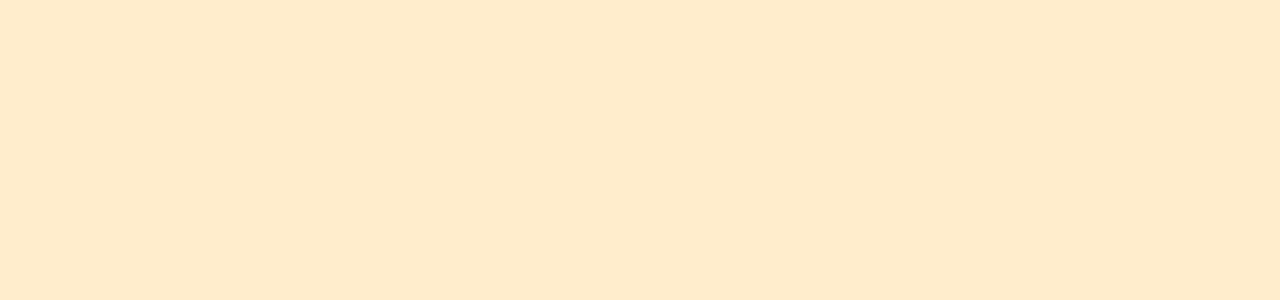
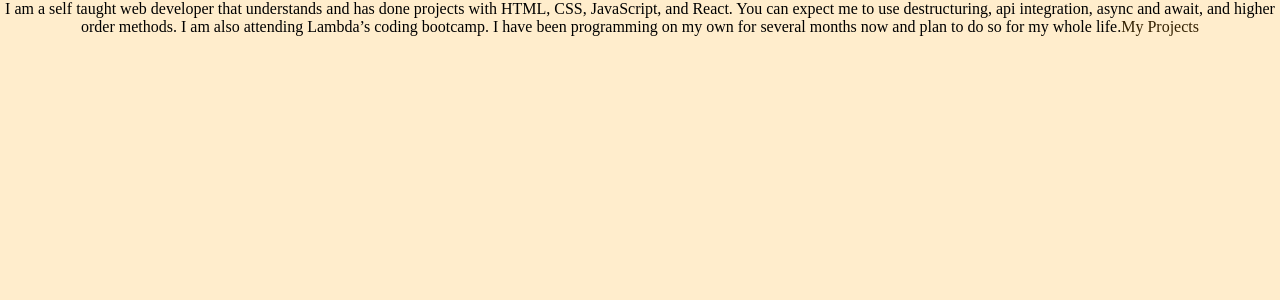
Before and after one commit to collerhatguy/portfolio-react, a React (Create React App) app: page / in a window 1280 px wide. Shown: the top 300 px of the page. Built offline with nearby package versions, Linux system fonts and the light colour scheme; the HTML template or start-up script is replaced by a standard one.

Commit message:
pages workin fine

```diff
--- a/src/App.js
+++ b/src/App.js
@@ -2,12 +2,14 @@
 import "./style/App.css";
 import {BrowserRouter as Router, Switch, Route} from "react-router-dom";
 import ProjectPage from "./components/ProjectPage";
+import AboutPage from "./components/AboutPage";
 
 function App() {
   return (
     <Router>
       <Switch>
         <Route path="/projects" component={ProjectPage}/>
+        <Route path="/" exact component={AboutPage}/>
       </Switch>
     </Router>
   );
--- a/src/components/AboutPage.js
+++ b/src/components/AboutPage.js
@@ -1,4 +1,5 @@
-import React from 'react'
+import React from 'react';
+import {Link} from "react-router-dom";
 
 export default function AboutPage() {
     return (
@@ -9,6 +10,9 @@
             async and await, and higher order methods. I am also
             attending Lambda’s coding bootcamp. I have been programming
             on my own for several months now and plan to do so for my whole life.
+            <Link to="/projects" className="link">
+                My Projects
+            </Link>
         </div>
     )
 }
--- a/src/components/ProjectPage.js
+++ b/src/components/ProjectPage.js
@@ -1,6 +1,7 @@
 import React from "react";
 import ProjectList from "./ProjectList";
 import useMenuSelector from "../hooks/useMenuSelector";
+import {Link} from "react-router-dom";
 
 export default function ProjectPage() {
     const projects = [
@@ -25,6 +26,9 @@
                     className="btn right-btn">Right</button>
             </div>
             <ProjectList projects={projects} mainProject={mainProject}/>
+            <Link to="/">
+                About Page
+            </Link>
         </div>
     )
 }
--- a/src/style/App.css
+++ b/src/style/App.css
@@ -62,12 +62,12 @@
   font-size: 48.54px;
 }
 
-a {
+a, .link {
   text-decoration: none;
   color: #332100;
 }
 
-a:hover {
+a:hover, .link:hover {
   background-color: #332100;
   color: white;
 }
--- a/src/style/App.scss
+++ b/src/style/App.scss
@@ -88,7 +88,7 @@
 h1 {}
 img {
 }
-a {
+a, .link {
     text-decoration: none;
     color: $tertiary-color-350;
     &:hover {
```
Also changed, not shown: 1 other file (tests, documents, lock files or other folders).
